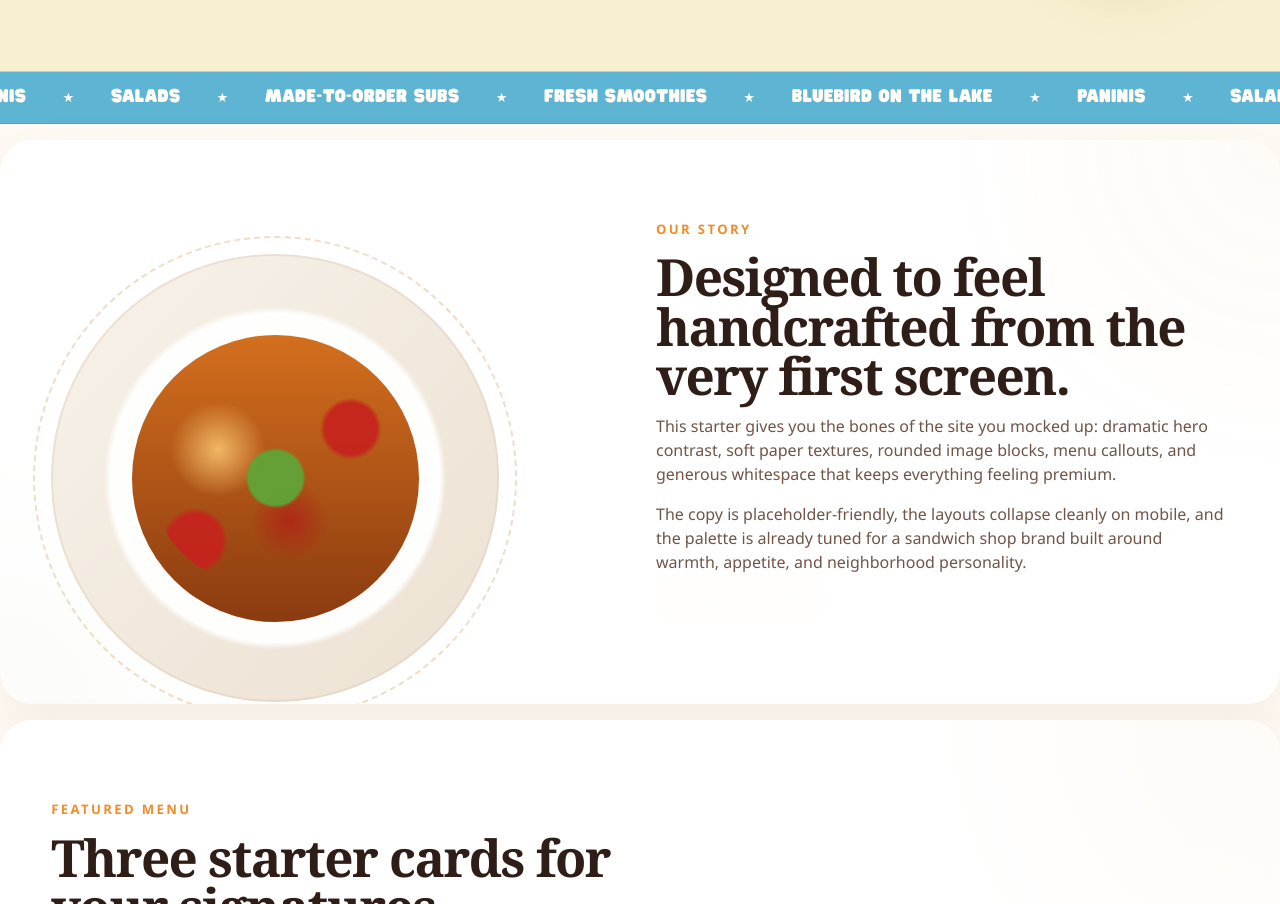
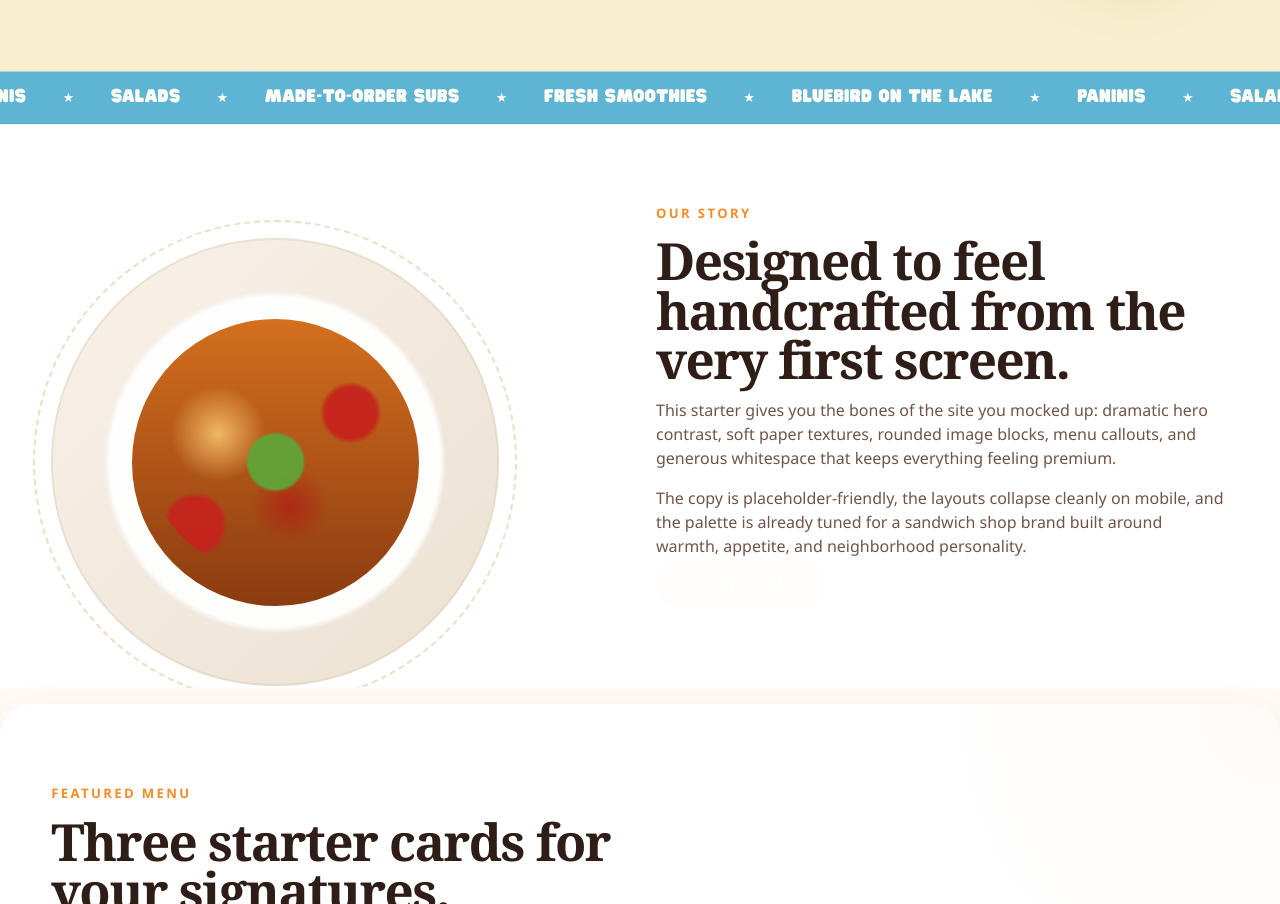
Before and after one commit to andrewchwalik/bluebird, a React (Vite) app: page / in a window 1280 px wide. Shown: the part 620-1524 px from the top of the page. Built offline with nearby package versions, Linux system fonts and the light colour scheme.

Commit message:
Flatten first section beneath hero

```diff
--- a/src/App.css
+++ b/src/App.css
@@ -255,6 +255,17 @@
 .contact-section {
   grid-template-columns: repeat(2, minmax(0, 1fr));
   align-items: center;
+}
+
+.intro-section {
+  margin-top: 0;
+  border-radius: 0;
+  background: #fff;
+  box-shadow: none;
+}
+
+.intro-section::before {
+  display: none;
 }
 
 .section-art,
```
